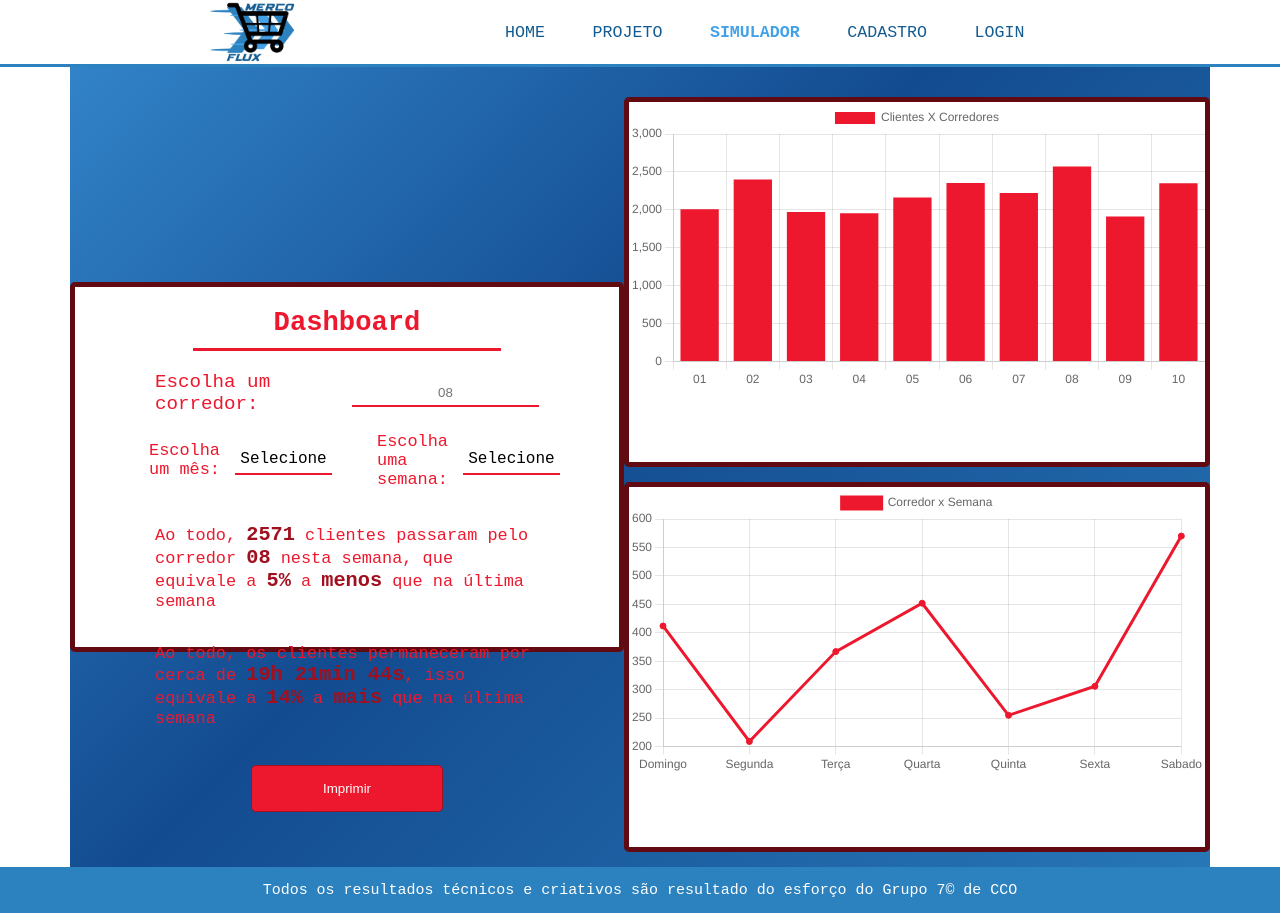
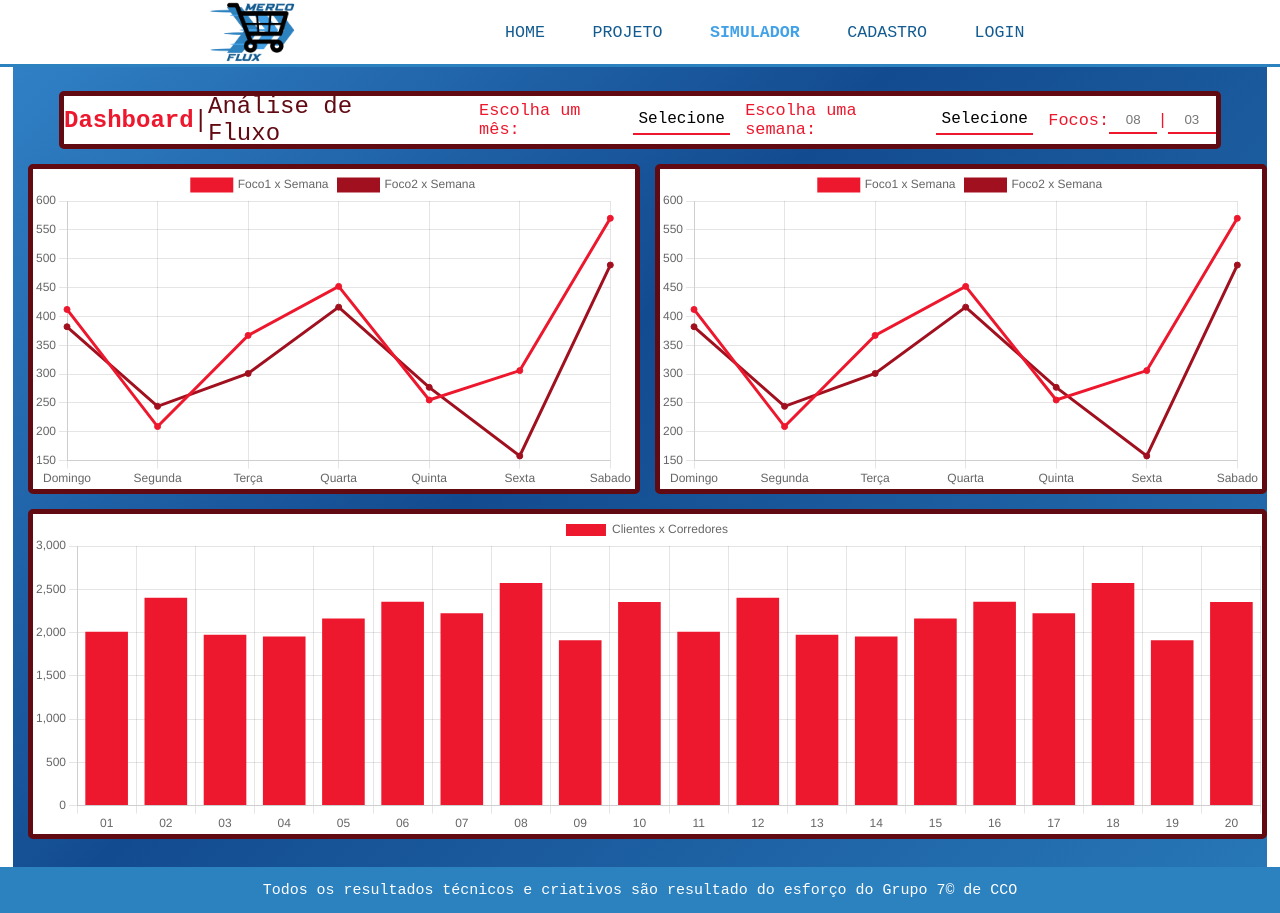
Before and after one commit to Alberani/MercoFlux, a plain HTML site: page Projeto Site Inst/Dashboard.html in a window 1280 px wide. Drawn offline with nearby package versions, Linux system fonts and the light colour scheme.

Commit message:
atualização do dashboard

```diff
--- a/Projeto Site Inst/Dashboard.html
+++ b/Projeto Site Inst/Dashboard.html
@@ -28,13 +28,12 @@
     </div>
 
     <div class="bannerDash">
-        <div class="cardDash infoDash">
-            <h2>Dashboard</h2>
-            <div class="boxDash">
-                <span>Escolha um corredor:</span>
-                <input type="text" id="inpCorredor" placeholder="08">
-            </div>
-            <div class="boxDash sepDash">
+      <div class="cardDash headerDash">
+        <ul class="navbarDash">
+          <li><a href="dashboard.html" class="here">Dashboard</a></li>
+          <li><a>|</a></li>
+          <li><a href="analise-corredor.html">Análise de Fluxo</a></li>
+        </ul>
         <p>Escolha um mês:</p>
         <select id="slctMes" class="slctDash">
             <option value="0">Selecione</option>
@@ -60,19 +59,16 @@
             <option value="4">Quarta</option>
             <option value="5">Quinta</option>
         </select>
-            </div>
-            <p>Ao todo, <span id="total">2571</span> clientes passaram pelo corredor <span id="corredor">08</span> nesta semana, que equivale a <span id="porcentC">5%</span> a <span id="posinegC">menos</span> que na última semana</p>
-            <p>Ao todo, os clientes permaneceram por cerca de <span id="tempo">19h 21min 44s</span>, isso equivale a <span id="porcertT">14%</span> a <span id="posinegT">mais</span> que na última semana</p>
-            <button>Imprimir</button>
+        <p>Focos:</p>
+        <input type="text" id="inpCorredor" placeholder="08">
+        <p>|</p>
+        <input type="text" id="inpCorredor" placeholder="03">
       </div>
         <div class="alignDash">
-            <div class="cardDash graphDash">
-                <div class="headerGraph">
-
+          <div class="cardDash graphDash"><canvas id="graphMes"></canvas></div>
+          <div class="cardDash graphDash"><canvas id="graphSemana"></canvas></div>
         </div>
-                <canvas id="graphGeral"></canvas>
-            </div>
-            <div class="cardDash graphDash"><canvas id="graphSemana"></canvas></div>
+        <div class="cardDash graphDashG"><canvas id="graphGeral"></canvas></div>
       </div>
     </div>
 
@@ -97,6 +93,16 @@
       '08',
       '09',
       '10',
+      '11',
+      '12',
+      '13',
+      '14',
+      '15',
+      '16',
+      '17',
+      '18',
+      '19',
+      '20',
     ];
 
     const labelsSemana = [
@@ -109,37 +115,95 @@
       'Sabado',
     ];
 
+    const labelsMes = [
+      'Janeiro',
+      'Fevereiro',
+      'Março',
+      'Abril',
+      'Maio',
+      'Junho',
+      'Julho',
+      'Agosto',
+      'Setembro',
+      'Outubro',
+      'Novembro',
+      'Dezembro',
+    ];
+
     const dataGeral = {
       labels: labelsGeral,
       datasets: [{
-        label: 'Clientes X Corredores',
+        label: 'Clientes x Corredores',
         backgroundColor: '#ED182D',
         borderColor: '#ED182D',
-        data: [2009, 2401, 1973, 1954, 2162, 2355, 2222, 2571, 1911, 2352],
+        data: [2009, 2401, 1973, 1954, 2162, 2355, 2222, 2571, 1911, 2352, 2009, 2401, 1973, 1954, 2162, 2355, 2222, 2571, 1911, 2352],
       }]
     };
 
     const dataSemana = {
       labels: labelsSemana,
       datasets: [{
-        label: 'Corredor x Semana',
+        label: 'Foco1 x Semana',
         backgroundColor: '#ED182D',
         borderColor: '#ED182D',
         data: [412, 209, 367, 452, 255, 306, 570],
-      }]
+      },
+      {
+        label: 'Foco2 x Semana',
+        backgroundColor: '#A1101F',
+        borderColor: '#A1101F',
+        data: [382, 244, 301, 416, 277, 158, 489],
+      }
+      ]
+    };
+
+    const dataMes = {
+      labels: labelsMes,
+      datasets: [{
+        label: 'Foco1 x Mês',
+        backgroundColor: '#ED182D',
+        borderColor: '#ED182D',
+        data: [2571, 2487, 2088, 2866, 2501, 2297, 2309, 2134, 1988, 1714, 1855, 2063],
+      },
+      {
+        label: 'Foco2 x Mês',
+        backgroundColor: '#A1101F',
+        borderColor: '#A1101F',
+        data: [1973, 1879, 2166, 2567, 2234, 1864, 1906, 1860, 1706, 1643, 1784, 1936],
+      }
+      ]
     };
 
     const configGeral = {
       type: 'bar',
       data: dataGeral,
-      options: {}
+      options: {
+        maintainAspectRatio: false,
+        height:  '40vh',
+        width:   '96vw',
+      }
     };
 
     const configSemana = {
       type: 'line',
       data: dataSemana,
-      options: {}
+      options: {
+        maintainAspectRatio: false,
+        height:  '40vh',
+        width:   '45vw',
+      }
     };
+
+    const configMes = {
+      type: 'line',
+      data: dataSemana,
+      options: {
+        maintainAspectRatio: false,
+        height:  '40vh',
+        width:   '45vw',
+      }
+    };
+
 
     const GeralChart = new Chart(
       document.getElementById('graphGeral'),
@@ -150,4 +214,9 @@
       document.getElementById('graphSemana'),
       configSemana
     );
+
+    const MesChart = new Chart(
+      document.getElementById('graphMes'),
+      configMes
+    );
 </script>
--- a/Projeto Site Inst/css/style.css
+++ b/Projeto Site Inst/css/style.css
@@ -339,14 +339,14 @@ a{
 .bannerDash {
     display: flex;
     /* background: linear-gradient(-45deg, #610A12, #C71426, #ED182D, #ffffff); */
-     background: linear-gradient(-45deg, #2c81bf, #134b90, #43a2e7, #7abff1ec, #ffffff);
+    background: linear-gradient(-45deg, #2c81bf, #134b90, #43a2e7, #7abff1ec, #ffffff);
     animation: gradient 15s ease infinite;
     background-size: 400%;
     justify-self: center;
     height: 100vh;
-    justify-content: space-around;
     align-items: center;
     color: #ED182D;
+    flex-direction: column;
 }
 
 /* Animação do BG */
@@ -360,6 +360,34 @@ a{
 	100% {
 		background-position: 0% 50%;
 	}
+}
+
+.bannerDash .headerDash {
+   width: 90vw;
+   height: 6vh;
+   margin-top: 3vh;
+   display: flex;
+   align-items: center;
+}
+
+.navbarDash li .here {
+    color: #ED182D;
+    font-weight: bolder;
+}
+
+.navbarDash {
+    list-style: none;
+    display: flex;
+    justify-content: space-around;
+    width: 30vw;
+    margin: 0;
+    margin-right: 5vw;
+    padding: 0;
+    align-items: center;
+    font-size: 1.5rem;
+}
+.navbarDash a {
+    color: #610A12;
 }
 
 .bannerDash .cardDash {
@@ -378,14 +406,21 @@ a{
 }
 
 .bannerDash .graphDash {
-    height: 45vh;
-    width: 45vw;
+    height: 40vh;
+    width: 47vw;
     margin-top: 15px;
+    margin-left: 15px;
+}
+
+.bannerDash .graphDashG {
+    height: 40vh;
+    width: 96vw;
+    margin-top: 15px;
+    margin-left: 15px;
 }
 
 .alignDash {
     display: flex;
-    flex-direction: column;
 }
 
 .bannerDash h2{
@@ -393,7 +428,7 @@ a{
     padding-bottom: 10px;
     text-align: center;
     color: #ED182D;
-    font-size: 1.7rem;
+    font-size: 1.9rem;
     width: 80%;
     border-bottom: 3px solid #ED182D;
 }
@@ -403,6 +438,7 @@ a{
     border-radius: 0;
     border-bottom: 2px solid #ED182D;
     text-align: center;
+    width: 3vw;
 }
 
 .bannerDash .boxDash {
@@ -411,7 +447,7 @@ a{
 }
 
 /* tentativa de estilizar o select */
-.bannerDash .boxDash .slctDash {
+.headerDash .slctDash {
     font-family: monospace;
     position: relative;
     background-color: transparent;
```
Also changed, not shown: Projeto Site Inst/images/iconClock.png (added), Projeto Site Inst/images/iconPerson.png (added). Lines whose indentation alone changed are shown as unchanged.
